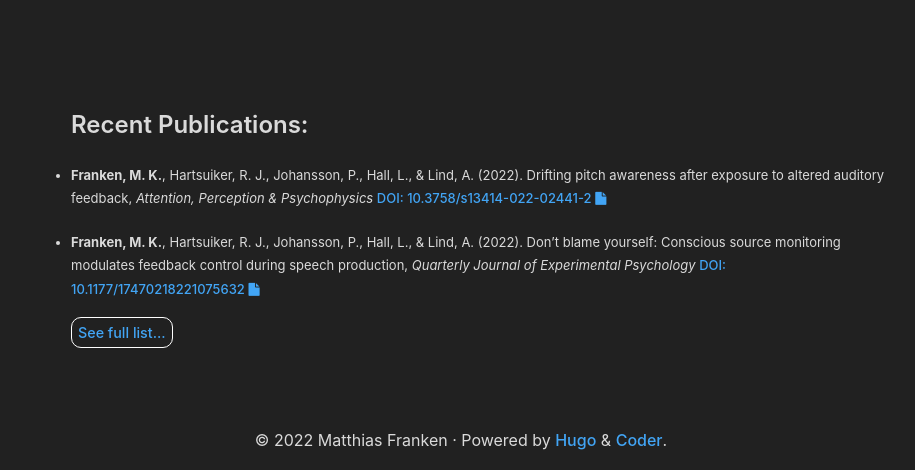
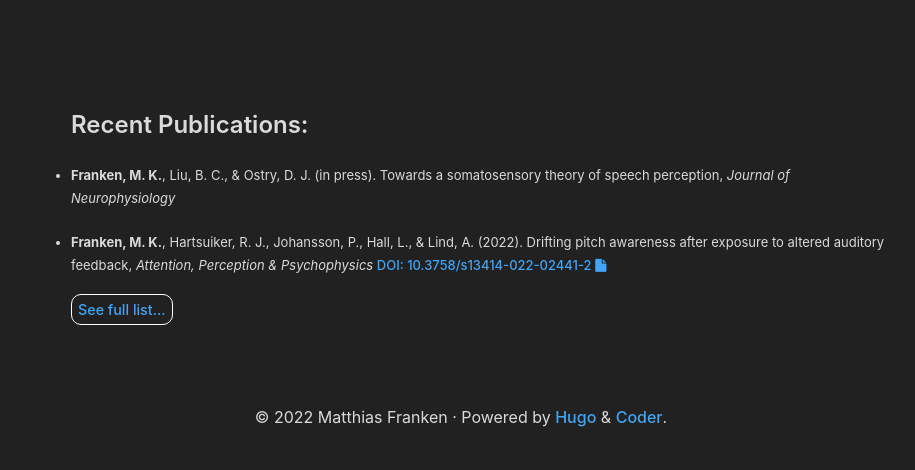
Before and after one commit to frankenmatthias/frankenmatthias.github.io, a plain HTML site: page index.html in a window 1280 px wide. Shown: the part 530-1000 px from the top of the page, without its empty margins (179-1094 px from the left). After the commit the page ends 977 px from the top, so only its background shows below. Drawn offline with Linux system fonts and the light colour scheme.

Commit message:
update pubs

```diff
--- a/index.html
+++ b/index.html
@@ -184,6 +184,21 @@
 
 
   <li>
+  <b>Franken, M. K.</b>, Liu, B. C., & Ostry, D. J.
+  (in press).
+  Towards a somatosensory theory of speech perception,
+  <i>Journal of Neurophysiology</i>
+
+
+
+  </li><p>
+
+
+
+
+
+
+  <li>
   <b>Franken, M. K.</b>, Hartsuiker, R. J., Johansson, P., Hall, L., & Lind, A.
   (2022).
   Drifting pitch awareness after exposure to altered auditory feedback,
@@ -194,19 +209,6 @@
   </li><p>
 
 
-
-
-
-
-  <li>
-  <b>Franken, M. K.</b>, Hartsuiker, R. J., Johansson, P., Hall, L., & Lind, A.
-  (2022).
-  Don’t blame yourself&#58; Conscious source monitoring modulates feedback control during speech production,
-  <i>Quarterly Journal of Experimental Psychology</i>
-
-  <a href = "https://www.doi.org/10.1177/17470218221075632" target="_blank">DOI: 10.1177/17470218221075632</a>
-  <a href="pdfs/Franken_accepted_2022_QJEP.pdf"  target="_blank"><i class="fa fa-file" aria-hidden="true"></i></a>
-  </li><p>
 
 
 
```
Also changed, not shown: presentations/index.html (+20 -0 lines), publications/index.html (+13 -0 lines), 1 other file.
